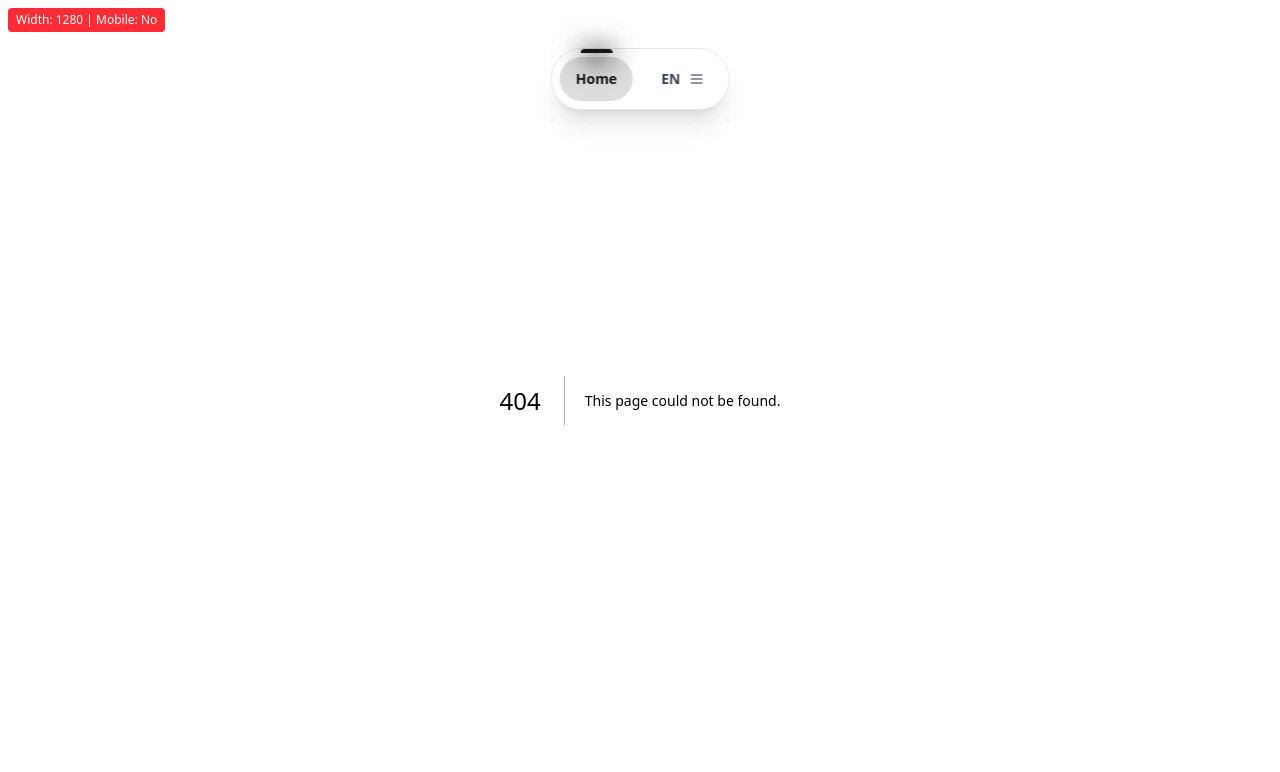
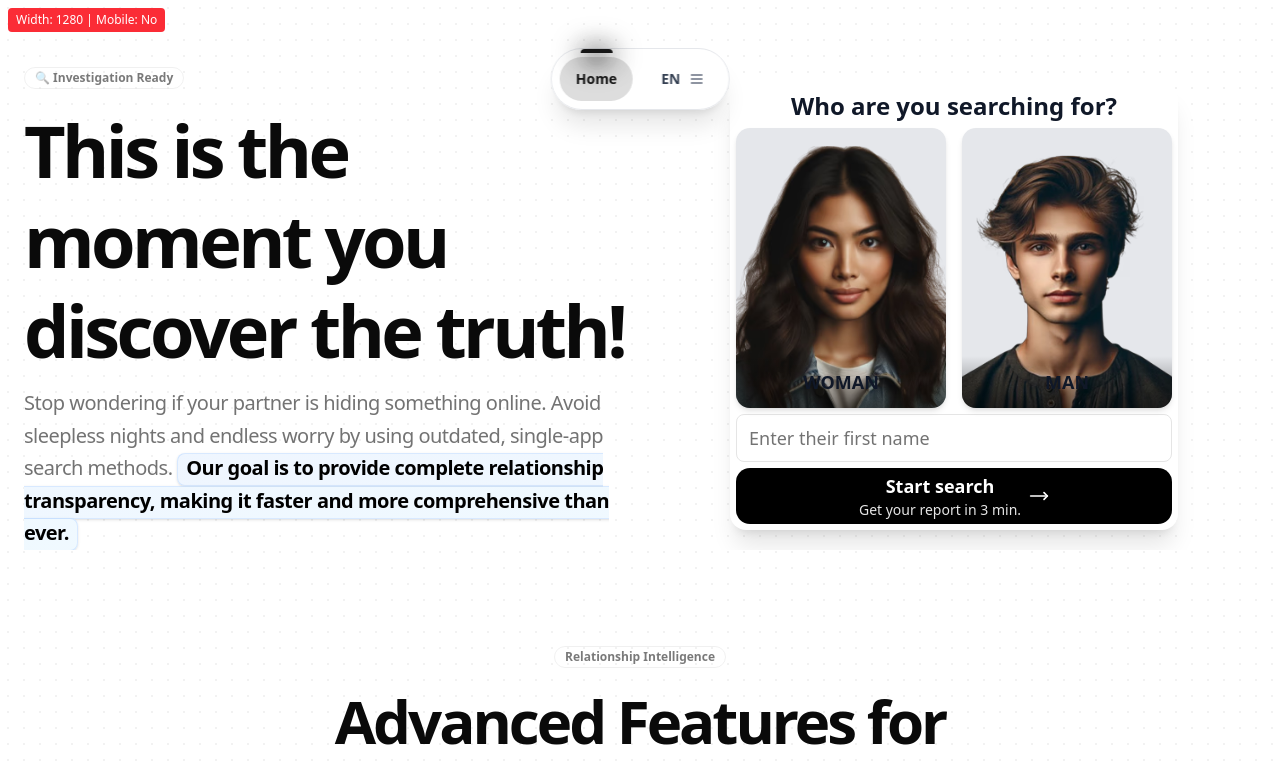
Before and after one commit to misham7777/date-app-1, a Next.js app: page /date-app-1/ in a window 1280 px wide. Before the commit this address had no page. Shown: the top 772 px of the page. Built offline with nearby package versions, Linux system fonts and the light colour scheme.

Commit message:
Fix image paths to use relative paths instead of absolute paths

```diff
--- a/app/page.tsx
+++ b/app/page.tsx
@@ -33,7 +33,7 @@ export default function Home() {
                 title: "Discover their digital footprint like never before.",
                 description: "Find out if their account is still active, including the last time and location they used dating platforms. Get real proof of their online dating activity with timestamps and location data.",
                 buttonText: "Start Investigation",
-                imageSrc: "/hero-images/profile-1.png",
+                imageSrc: "hero-images/profile-1.png",
                 imageAlt: "Multi-platform scanning interface",
               },
             },
@@ -46,7 +46,7 @@ export default function Home() {
                 title: "See when and where they're active on dating apps.",
                 description: "Find out if their account is still active, including the last time and location they used dating platforms. Get real proof of their online dating activity with timestamps and location data.",
                 buttonText: "Start Investigation",
-                imageSrc: "/hero-images/profile-2.png",
+                imageSrc: "hero-images/profile-2.png",
                 imageAlt: "AI facial recognition interface",
               },
             },
@@ -59,7 +59,7 @@ export default function Home() {
                 title: "Upload any photo to find their hidden profiles.",
                 description: "Our AI scans their face across 50+ dating platforms to find matching profiles, even when they use fake names or different photos. Get complete results in minutes.",
                 buttonText: "Start Investigation",
-                imageSrc: "/hero-images/map-interface.png",
+                imageSrc: "hero-images/map-interface.png",
                 imageAlt: "Activity tracking interface",
               },
             },
@@ -211,19 +211,19 @@ export default function Home() {
             {
               id: 1,
               title: "Location & Time Tracking",
-              image: "/tHzBF9VtTHyDQVb6yHGsTjVms.avif",
+              image: "tHzBF9VtTHyDQVb6yHGsTjVms.avif",
               description: "Just like the map shows activity from 2 days ago, our platform captures real-time location data when your partner uses dating apps. Our AI analyzes their movement patterns, timestamps, and geographic activity to provide concrete evidence of their online dating behavior.",
             },
             {
               id: 2,
               title: "Active Profile Detection",
-              image: "/zS8PvTIANwCEPMbE5AiFHxFqbI8.avif",
+              image: "zS8PvTIANwCEPMbE5AiFHxFqbI8.avif",
               description: "Our AI facial recognition technology instantly identifies active dating profiles, just like finding Mandy's profile that was active 8 hours ago. Get real-time alerts when we discover their hidden accounts with exact timestamps, locations, and profile details.",
             },
             {
               id: 3,
               title: "Subscription Level Detection",
-              image: "/3ab3Z01bd2hmmiDPvu2ESnFp1YA.avif",
+              image: "3ab3Z01bd2hmmiDPvu2ESnFp1YA.avif",
               description: "Discover exactly how invested they are in dating apps. Our system detects whether they're using free accounts or paying for premium features like Tinder Platinum, Gold, or Plus subscriptions. Premium subscriptions indicate serious dating intentions and higher activity levels.",
             },
           ]}
@@ -240,7 +240,7 @@ export default function Home() {
 
       <AnimatedSection animationType="fade-up" delay={600}>
         <Feature2
-          imageSrc="/hp-gma-video.webp"
+          imageSrc="hp-gma-video.webp"
           imageAlt="Good Morning America feature about dating platform"
         />
       </AnimatedSection>
--- a/components/accordion-feature-section.tsx
+++ b/components/accordion-feature-section.tsx
@@ -24,21 +24,21 @@ const defaultFeatures: FeatureItem[] = [
   {
     id: 1,
     title: "Location & Time Tracking",
-    image: "/tHzBF9VtTHyDQVb6yHGsTjVms.avif",
+    image: "tHzBF9VtTHyDQVb6yHGsTjVms.avif",
     description:
       "Just like the map shows activity from 2 days ago, our platform captures real-time location data when your partner uses dating apps. Our AI analyzes their movement patterns, timestamps, and geographic activity to provide concrete evidence of their online dating behavior.",
   },
   {
     id: 2,
     title: "Active Profile Detection",
-    image: "/zS8PvTIANwCEPMbE5AiFHxFqbI8.avif",
+    image: "zS8PvTIANwCEPMbE5AiFHxFqbI8.avif",
     description:
       "Our AI facial recognition technology instantly identifies active dating profiles, just like finding Mandy's profile that was active 8 hours ago. Get real-time alerts when we discover their hidden accounts with exact timestamps, locations, and profile details.",
   },
   {
     id: 3,
     title: "Subscription Level Detection",
-    image: "/3ab3Z01bd2hmmiDPvu2ESnFp1YA.avif",
+    image: "3ab3Z01bd2hmmiDPvu2ESnFp1YA.avif",
     description:
       "Discover exactly how invested they are in dating apps. Our system detects whether they're using free accounts or paying for premium features like Tinder Platinum, Gold, or Plus subscriptions. Premium subscriptions indicate serious dating intentions and higher activity levels.",
   },
--- a/components/ui/hero-with-group-of-images-text-and-two-buttons.tsx
+++ b/components/ui/hero-with-group-of-images-text-and-two-buttons.tsx
@@ -108,7 +108,7 @@ function Hero() {
                         : 'bg-gray-200'
                     }`}>
                       <img
-                        src="/l1QD6KFgUXDpcVfAprHnTmoe70.avif"
+                        src="l1QD6KFgUXDpcVfAprHnTmoe70.avif"
                         alt="Woman"
                         className="w-full h-full object-cover"
                       />
@@ -140,7 +140,7 @@ function Hero() {
                         : 'bg-gray-200'
                     }`}>
                       <img
-                        src="/vg4dSvxo1lLXFbF9LkXHZFJJyYA.avif"
+                        src="vg4dSvxo1lLXFbF9LkXHZFJJyYA.avif"
                         alt="Man"
                         className="w-full h-full object-cover"
                       />
--- a/next.config.ts
+++ b/next.config.ts
@@ -3,6 +3,8 @@ import type { NextConfig } from "next";
 const nextConfig: NextConfig = {
   output: 'export',
   trailingSlash: true,
+  basePath: '/date-app-1',
+  assetPrefix: '/date-app-1/',
   images: {
     unoptimized: true,
   },
```
